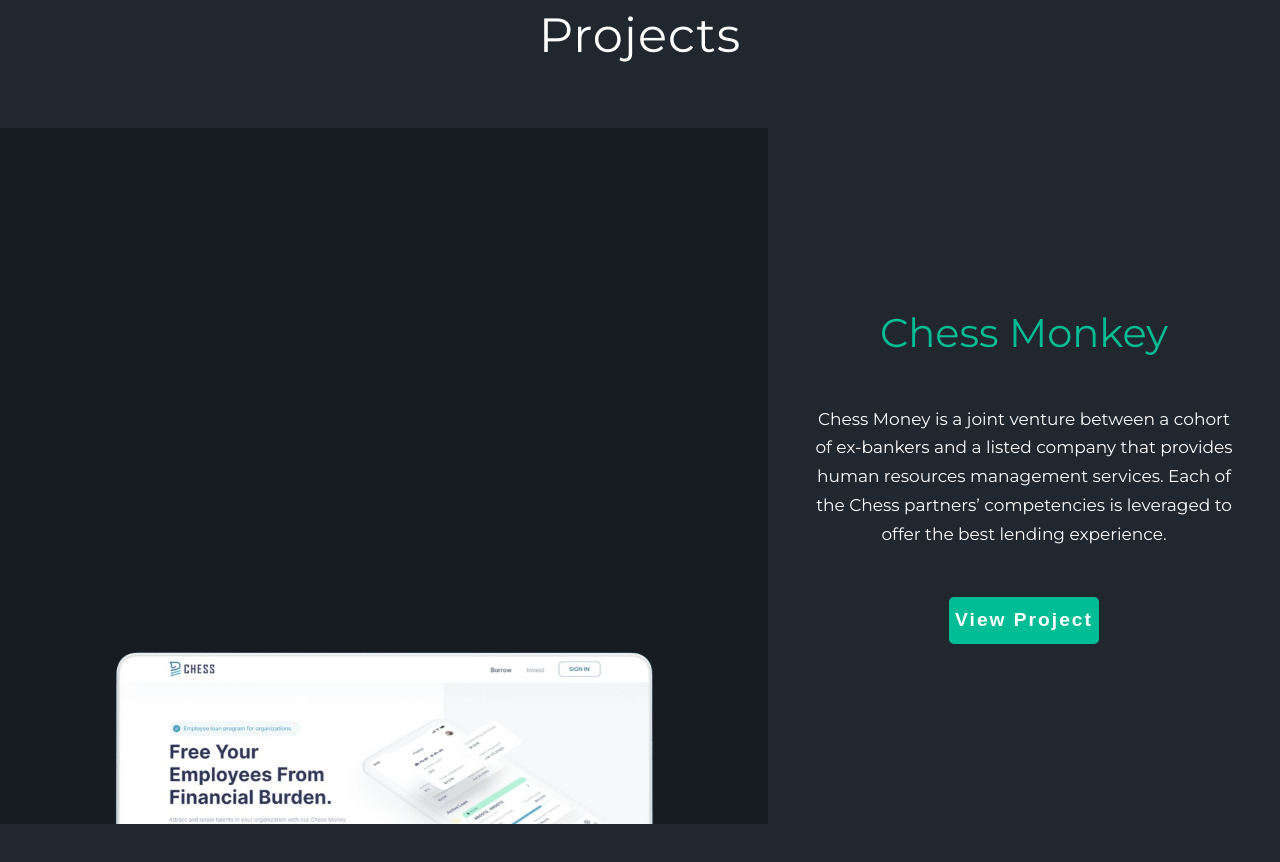
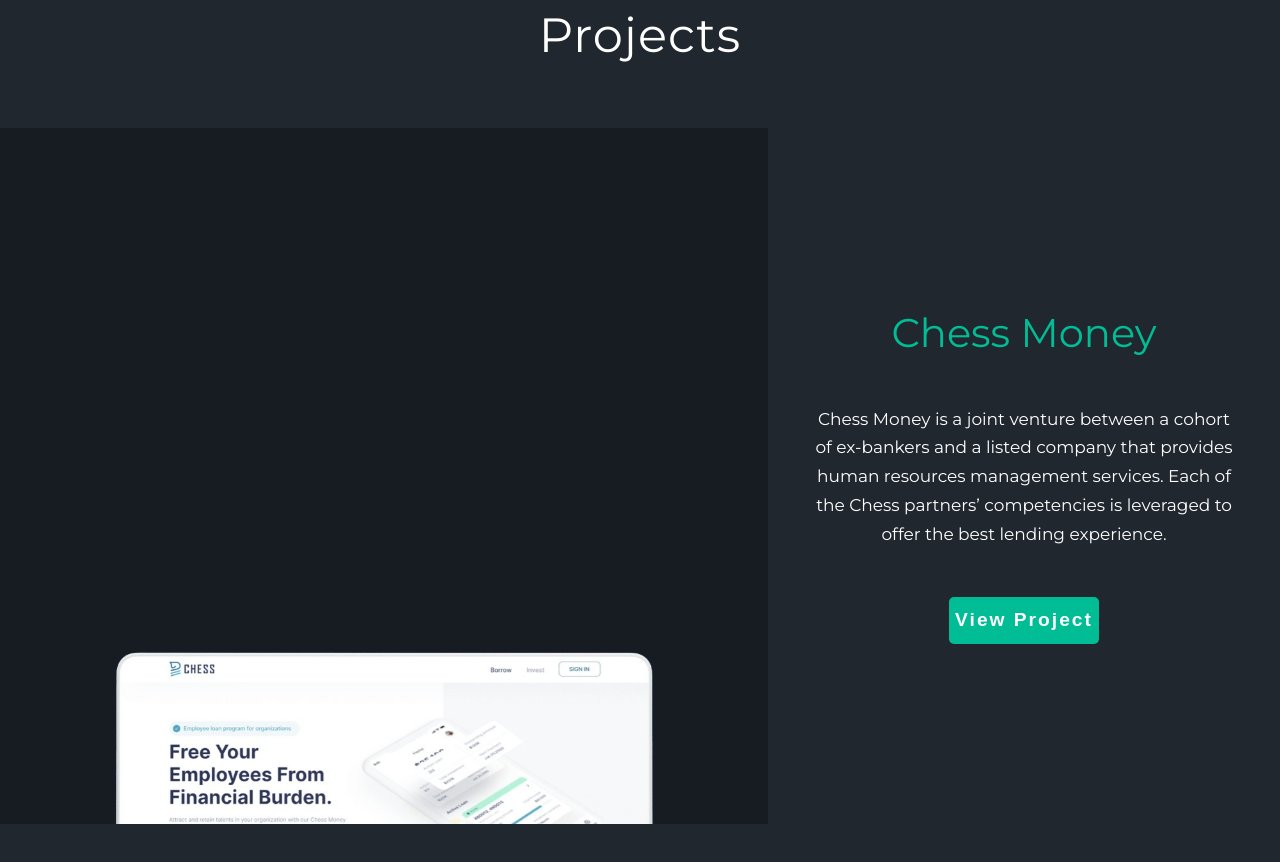
Before and after one commit to Mudassir742/portfolio, a React (Create React App) app: page / in a window 1280 px wide. Shown: the part 2340-3202 px from the top of the page. Built offline with nearby package versions, Linux system fonts and the light colour scheme; a web font is replaced by a local one.

Commit message:
seperate card file for project

```diff
--- a/src/components/projects/Project.js
+++ b/src/components/projects/Project.js
@@ -1,39 +1,22 @@
 import React from "react";
 import { Parallax } from "react-scroll-parallax";
 import ProjectImage from "../../asset/project/project_1.png";
+import ProjectCard from "./ProjectCard";
 import {
-  ProjectContainer,
-  Image,
-  ProjectHeading,
-  ProjectImageContainer,
-  ProjectInfoContainer,
-  ProjectButton,
   ProjectSection,
   SectionHeading,
-  ProjectDetail,
 } from "./Projects.styled";
 
 const Project = () => {
   return (
     <ProjectSection>
       <SectionHeading>Projects</SectionHeading>
-      <ProjectContainer>
-        <ProjectImageContainer>
-          <Parallax speed={-25}>
-            <Image src={ProjectImage} alt="project1" />
-          </Parallax>
-        </ProjectImageContainer>
-        <ProjectInfoContainer>
-          <ProjectHeading>Chess Monkey</ProjectHeading>
-          <ProjectDetail>
-            Chess Money is a joint venture between a cohort of ex-bankers and a
-            listed company that provides human resources management services.
-            Each of the Chess partners’ competencies is leveraged to offer the
-            best lending experience.
-          </ProjectDetail>
-          <ProjectButton>View Project</ProjectButton>
-        </ProjectInfoContainer>
-      </ProjectContainer>
+      <ProjectCard
+        projectImage={ProjectImage}
+        projectName="Chess Money"
+        projectDetail="Chess Money is a joint venture between a cohort of ex-bankers and a listed company that provides human resources management services.
+                       Each of the Chess partners’ competencies is leveraged to offer the best lending experience."
+      />
     </ProjectSection>
   );
 };
--- /dev/null
+++ b/src/components/projects/ProjectCard.js
@@ -0,0 +1,30 @@
+import React from "react";
+import { Parallax } from "react-scroll-parallax";
+import {
+  ProjectContainer,
+  Image,
+  ProjectHeading,
+  ProjectImageContainer,
+  ProjectInfoContainer,
+  ProjectButton,
+  ProjectDetail,
+} from "./Projects.styled";
+
+const ProjectCard = ({ projectImage, projectName, projectDetail }) => {
+  return (
+    <ProjectContainer>
+      <ProjectImageContainer>
+        <Parallax speed={-25}>
+          <Image src={projectImage} alt="project1" />
+        </Parallax>
+      </ProjectImageContainer>
+      <ProjectInfoContainer>
+        <ProjectHeading>{projectName}</ProjectHeading>
+        <ProjectDetail>{projectDetail}</ProjectDetail>
+        <ProjectButton>View Project</ProjectButton>
+      </ProjectInfoContainer>
+    </ProjectContainer>
+  );
+};
+
+export default ProjectCard;
--- a/src/components/projects/Projects.styled.js
+++ b/src/components/projects/Projects.styled.js
@@ -1,5 +1,6 @@
 import styled from "styled-components";
 
+//main component styles
 export const ProjectSection = styled.section`
   margin: 6rem 0;
   width: 100vw;
@@ -21,6 +22,8 @@
     font-size: 1.8rem;
   }
 `;
+
+//projectcard styles
 export const ProjectContainer = styled.section`
   display: flex;
   align-items: center;
```
